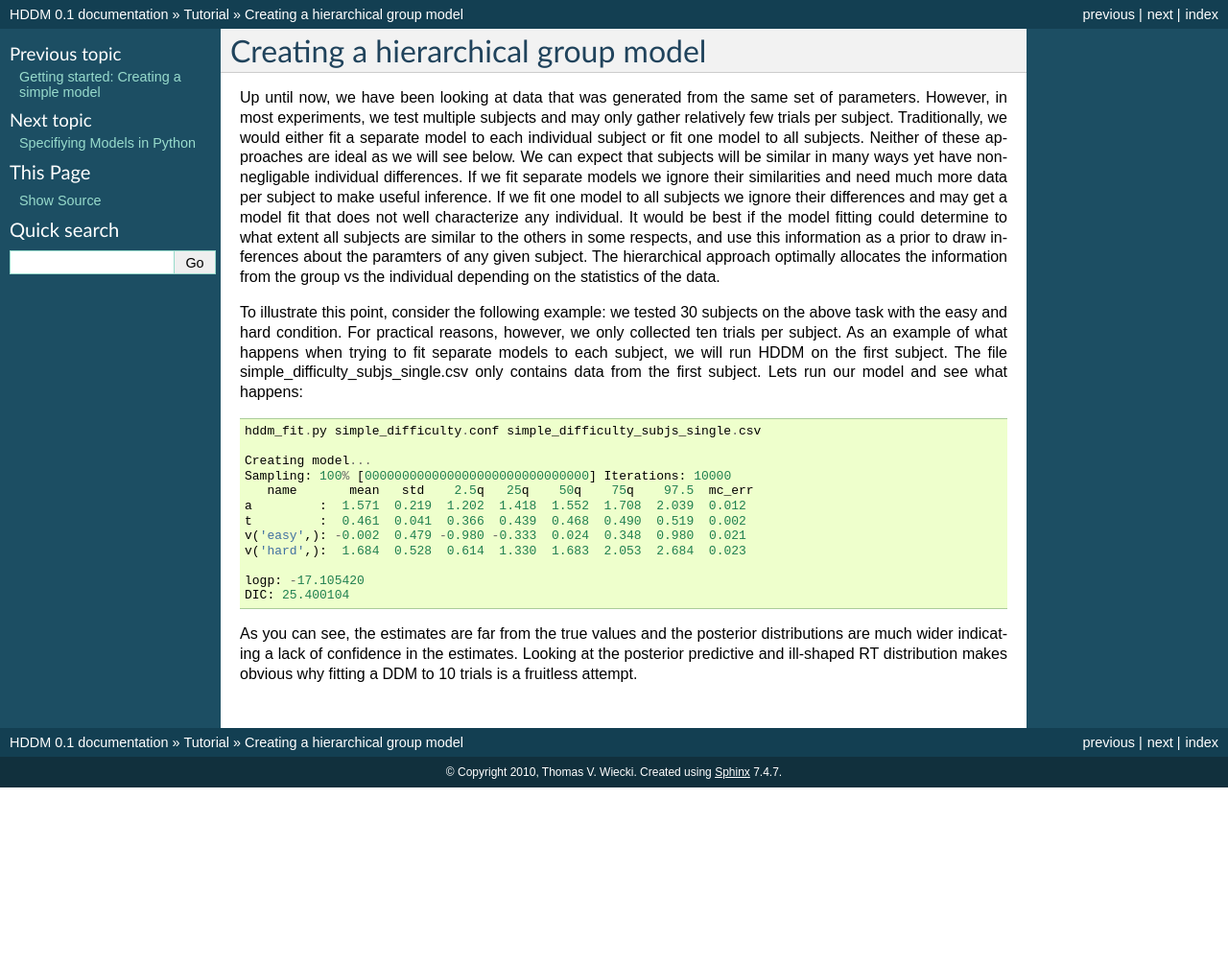
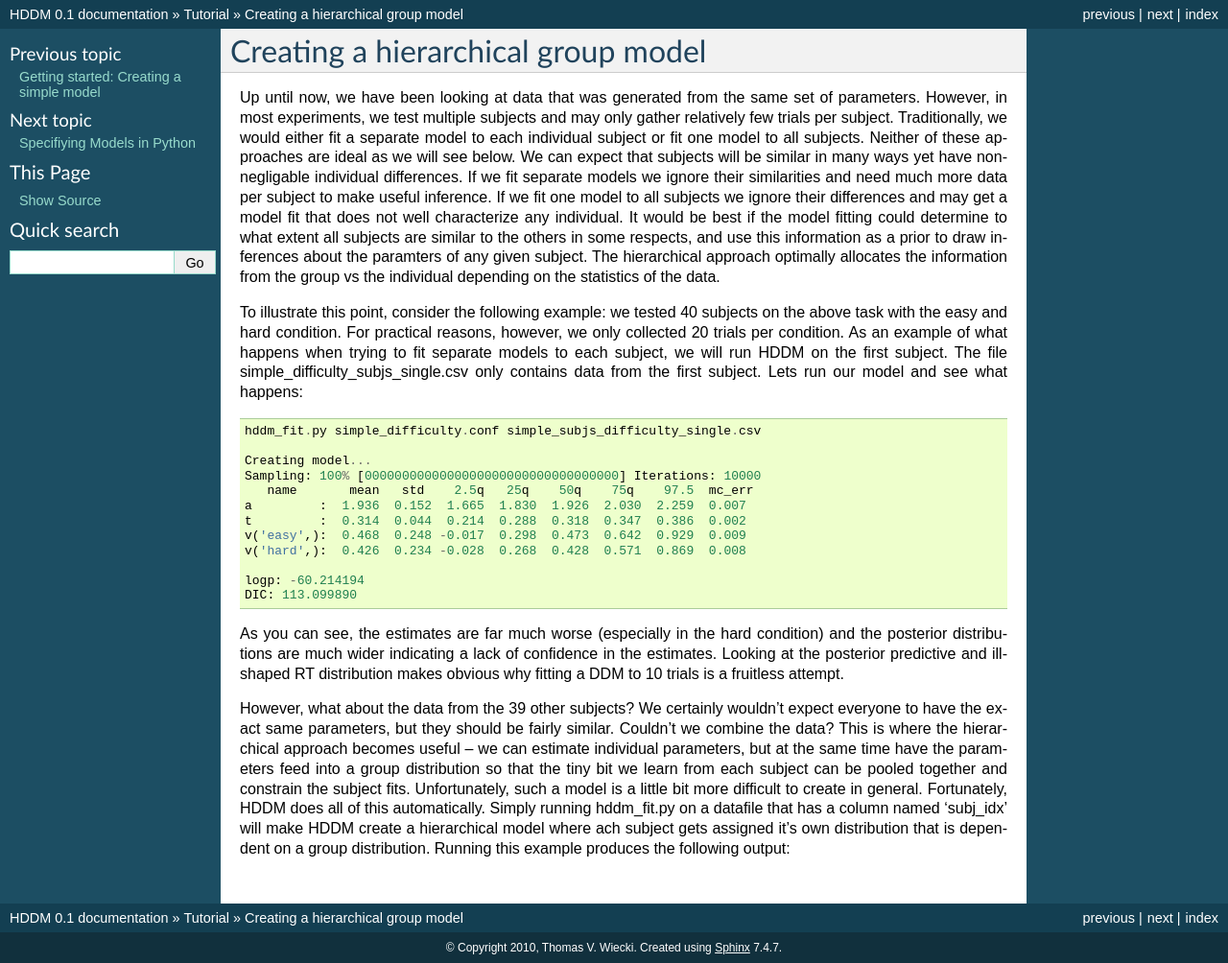
Before and after one commit to hddm-devs/hddm, a Sphinx documentation site: the page built from docs/tutorial_config_subjects.rst, in a window 1280 px wide. Shown: the whole page at 96% size. Built offline with Sphinx 7.4.7, drawn with Linux system fonts in a browser that asks for light colours; formulas are drawn with MathJax 3; before the commit the page ends 900 px from its top, so only the background shows below that.

Commit message:
Added to tutorial.

```diff
--- a/docs/tutorial_config_difficulty.rst
+++ b/docs/tutorial_config_difficulty.rst
@@ -24,7 +24,9 @@ you have to prepare your data to be in a specific format (csv). The
 data that we use here were generated from simulated DDM processes
 (i.e. they are not real data), so that we know the true underlying
 generative parameters. The data file can be found in the examples
-directory and is named simple_difficulty.csv. Lets take a look at what
+directory and is named simple_difficulty.csv (under Windows, these
+files can probably be found in
+C:\Python27\Lib\site-packages\hddm\examples). Lets take a look at what
 it looks like:
 
 .. literalinclude :: ../hddm/examples/simple_difficulty.csv
--- a/docs/tutorial_config_subjects.rst
+++ b/docs/tutorial_config_subjects.rst
@@ -24,33 +24,45 @@ given subject. The hierarchical approach optimally allocates the
 information from the group vs the individual depending on the
 statistics of the data.
 
-To illustrate this point, consider the following example: we tested 30
+To illustrate this point, consider the following example: we tested 40
 subjects on the above task with the easy and hard condition. For
-practical reasons, however, we only collected ten trials per
-subject. As an example of what happens when trying to fit separate
+practical reasons, however, we only collected 20 trials per
+condition. As an example of what happens when trying to fit separate
 models to each subject, we will run HDDM on the first subject. The
 file simple_difficulty_subjs_single.csv only contains data from the
 first subject. Lets run our model and see what happens:
 
 ::
 
-    hddm_fit.py simple_difficulty.conf simple_difficulty_subjs_single.csv
+    hddm_fit.py simple_difficulty.conf simple_subjs_difficulty_single.csv
 
     Creating model...
-    Sampling: 100% [000000000000000000000000000000] Iterations: 10000
+    Sampling: 100% [0000000000000000000000000000000000] Iterations: 10000
        name       mean   std    2.5q   25q    50q    75q    97.5  mc_err
-    a         :  1.571  0.219  1.202  1.418  1.552  1.708  2.039  0.012
-    t         :  0.461  0.041  0.366  0.439  0.468  0.490  0.519  0.002
-    v('easy',): -0.002  0.479 -0.980 -0.333  0.024  0.348  0.980  0.021
-    v('hard',):  1.684  0.528  0.614  1.330  1.683  2.053  2.684  0.023
+    a         :  1.936  0.152  1.665  1.830  1.926  2.030  2.259  0.007
+    t         :  0.314  0.044  0.214  0.288  0.318  0.347  0.386  0.002
+    v('easy',):  0.468  0.248 -0.017  0.298  0.473  0.642  0.929  0.009
+    v('hard',):  0.426  0.234 -0.028  0.268  0.428  0.571  0.869  0.008
 
-    logp: -17.105420
-    DIC: 25.400104
+    logp: -60.214194
+    DIC: 113.099890
 
-As you can see, the estimates are far from the true values and the
-posterior distributions are much wider indicating a lack of confidence
-in the estimates. Looking at the posterior predictive and ill-shaped
-RT distribution makes obvious why fitting a DDM to 10 trials is a
-fruitless attempt.
+As you can see, the estimates are far much worse (especially in the
+hard condition) and the posterior distributions are much wider
+indicating a lack of confidence in the estimates. Looking at the
+posterior predictive and ill-shaped RT distribution makes obvious why
+fitting a DDM to 10 trials is a fruitless attempt.
 
-.. figure::
+However, what about the data from the 39 other subjects? We certainly
+wouldn't expect everyone to have the exact same parameters, but they
+should be fairly similar. Couldn't we combine the data? This is where
+the hierarchical approach becomes useful -- we can estimate individual
+parameters, but at the same time have the parameters feed into a group
+distribution so that the tiny bit we learn from each subject can be
+pooled together and constrain the subject fits. Unfortunately, such a
+model is a little bit more difficult to create in
+general. Fortunately, HDDM does all of this automatically. Simply
+running hddm_fit.py on a datafile that has a column named 'subj_idx'
+will make HDDM create a hierarchical model where ach subject gets
+assigned it's own distribution that is dependent on a group
+distribution. Running this example produces the following output::
```
